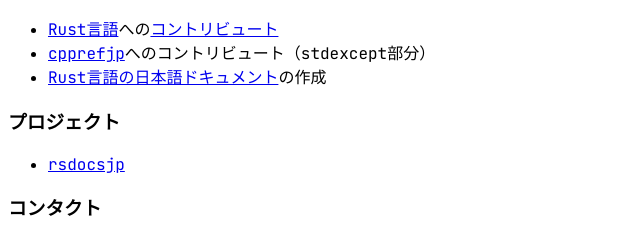
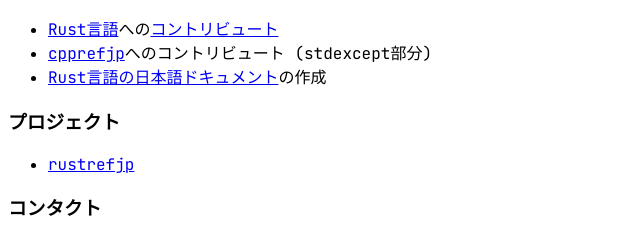
Before and after one commit to KaiTomotake/modern-sys.dev, a plain HTML site: page index.html in a window 1280 px wide. Shown: the part 404-629 px from the top of the page, 0-640 px from the left. Drawn offline with Linux system fonts and the light colour scheme.

Commit message:
fix info 2

```diff
--- a/index.html
+++ b/index.html
@@ -30,12 +30,12 @@
         <h3>実績（笑）</h3>
         <ul>
             <li><a href="https://rust-lang.org">Rust言語</a>への<a href="https://thanks.rust-lang.org/rust/all-time/#:~:text=KaiTomotake">コントリビュート</a></li>
-            <li><a href="https://cpprefjp.github.io">cpprefjp</a>へのコントリビュート（stdexcept部分）</li>
+            <li><a href="https://cpprefjp.github.io">cpprefjp</a>へのコントリビュート (stdexcept部分) </li>
             <li><a href="https://ref.rustlang.jp">Rust言語の日本語ドキュメント</a>の作成</li>
         </ul>
         <h3>プロジェクト</h3>
         <ul>
-            <li><a href="https://github.com/Rust-Developers-JP/rustrefjp">rsdocsjp</a></li>
+            <li><a href="https://github.com/Rust-Developers-JP/rustrefjp">rustrefjp</a></li>
         </ul>
         <h3>コンタクト</h3>
         <ul>
```
